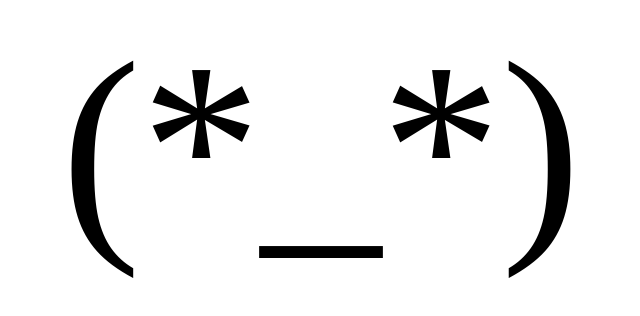
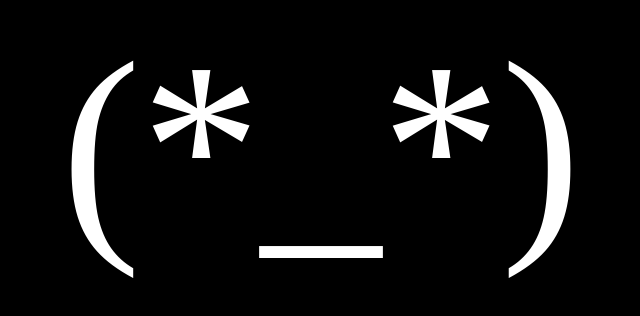
Before and after one commit to rinrab/owhi, a plain HTML site: page index.html in a window 1280 px wide. Shown: the part 254-570 px from the top of the page, without its empty margins (319-959 px from the left). Drawn offline with Linux system fonts and the light colour scheme.

Commit message:
Update index.html

```diff
--- a/index.html
+++ b/index.html
@@ -7,6 +7,6 @@
   <title>(*_*) owhi top!! (*_*) (*_*) (*_*)</title>
 </head>
 
-<body style="display: flex; min-height: calc(100vh - 16px);">
+<body style="display: flex; min-height: calc(100vh - 16px); background: black; color: white">
   <div style="margin: auto; font-size: 30vmin;">(*_*)</div>
 </body>
```
